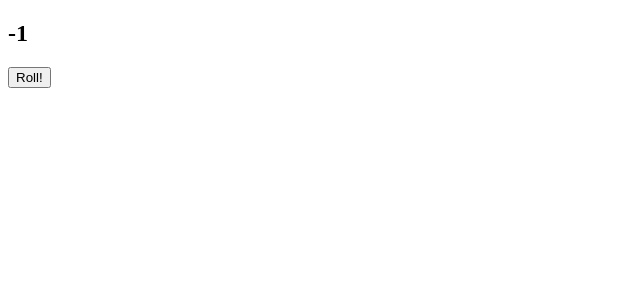
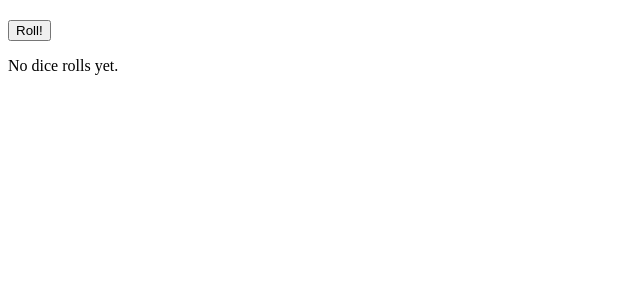
Before and after one commit to Tomocza/react-workshop, a React (Create React App) app: page / in a window 1280 px wide. Shown: the top 300 px of the page, without its empty margins (0-640 px from the left). Built offline with nearby package versions, Linux system fonts and the light colour scheme.

Commit message:
create Roll History

```diff
--- a/src/App.jsx
+++ b/src/App.jsx
@@ -1,20 +1,31 @@
 // use nextId() to generate a new unique ID when needed
 import nextId from './generateId';
+import { useState } from 'react';
 import Dice from './components/Dice';
 import DiceRoller from './components/DiceRoller';
-import { useState } from 'react';
+import DiceHistory from './components/DiceHistory';
 
 function App() {
-  const [currentRoll, setCurrentRoll] = useState(-1);
+  const [currentRoll, setCurrentRoll] = useState({});
+  const [rollHistory, setRollHistory] = useState([]);
 
   const handleRoll = (num) => {
-    setCurrentRoll(num);
+    const newRoll = {
+      roll: num,
+      isSelected: false,
+      id: nextId(),
+    };
+
+    setCurrentRoll(newRoll);
+    rollHistory.push(newRoll);
+    setRollHistory(rollHistory);
   };
 
   return (
     <>
-      <Dice num={currentRoll} />
+      <Dice roll={currentRoll} />
       <DiceRoller onRoll={handleRoll} />
+      <DiceHistory rollList={rollHistory} />
     </>
   );
 }
--- a/src/components/Dice.js
+++ b/src/components/Dice.js
@@ -1,7 +1,7 @@
 import React from 'react';
 
-function Dice({ num }) {
-  return <h2>{num}</h2>;
+function Dice({ roll }) {
+  return <h2>{roll.roll}</h2>;
 }
 
 export default Dice;
--- /dev/null
+++ b/src/components/DiceHistory.js
@@ -0,0 +1,15 @@
+import React from 'react';
+
+function DiceHistory({ rollList }) {
+  return rollList.length === 0 ? (
+    <p>No dice rolls yet.</p>
+  ) : (
+    <ul>
+      {rollList.map((roll) => (
+        <li key={roll.id}>{roll.roll}</li>
+      ))}
+    </ul>
+  );
+}
+
+export default DiceHistory;
```
